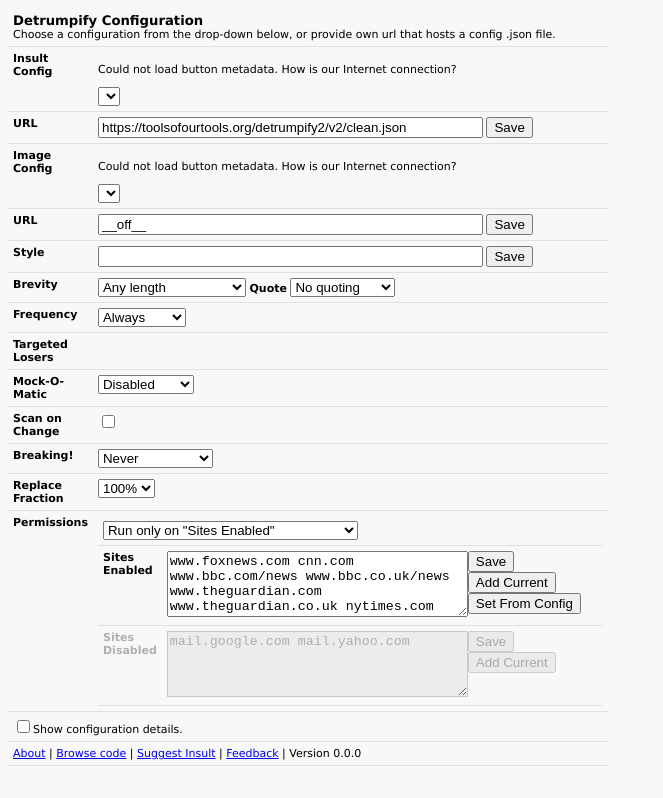
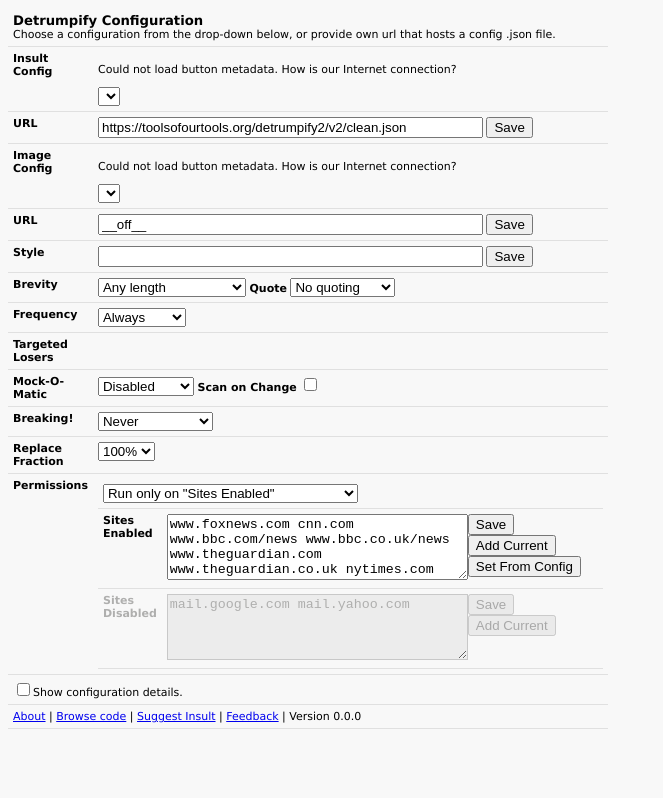
Before and after one commit to djacobow/detrumpify, a browser extension: page options.html in a window 1280 px wide. Shown: the whole page, without its empty margins (0-663 px from the left). Drawn offline with Linux system fonts and the light colour scheme; no server answers.

Commit message:
more options cleanup for ff

```diff
--- a/configs/v2/imgrepls_config.json
+++ b/configs/v2/imgrepls_config.json
@@ -1,6 +1,5 @@
 [
     {"url": "__off__", "name": "Off", "description": "Leave Images Alone" },
-    {"url": "__kittens__", "name": "Kittens", "description": "Kittens" },
     {"url": "__blanks__", "name": "Blanks", "description": "Empty Placeholders" },
     {"url": "https://toolsofourtools.org/detrumpify2/v2/images/puppies",
      "name": "Puppies", "description": "Cute Puppies!"},
--- a/options.html
+++ b/options.html
@@ -234,27 +234,19 @@ div.action_even {
             <b>Mock-O-Matic</b>
           </td>
           <td>
-            <div class="tooltip">
             <select id="use_matic" class="tooltip">
               <option value="off">Disabled</option>
               <option value="a_b">AB Pattern</option>
               <option value="a_a_b">AAB Pattern</option>
               <option value="shka_shkb_shkc">Bard Mode</option>
             </select>
-            </div>
             <p class="tooltiptext" style="left: 0px; width: 350px;">
               Mock-O-Matic mode breaks down insults into their atomic
               elements and reassembles them to generate thousands of
               fresh, new insults. (Overrides Brevity)
             </p>
-          </td>
-        </tr>
-        <tr>
-          <td><b>Scan on Change</b></td>
-          <td>
-            <div class="tooltip">
+            <b>Scan on Change</b>
               <input class="tooltip" type="checkbox" id="track_mutations" name="track_mutations" value="bloop">
-            </div>
             <p class="tooltiptext" style="left: 0px; width: 350px;">
               Add insults <i>whenever</i> page changes, not only at
               first load and periodically afterwards. This is good
```
Lines whose indentation alone changed are shown as unchanged.
